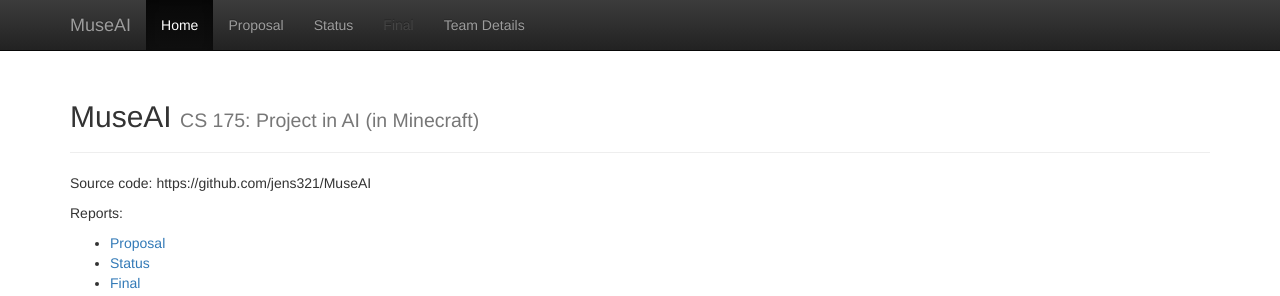
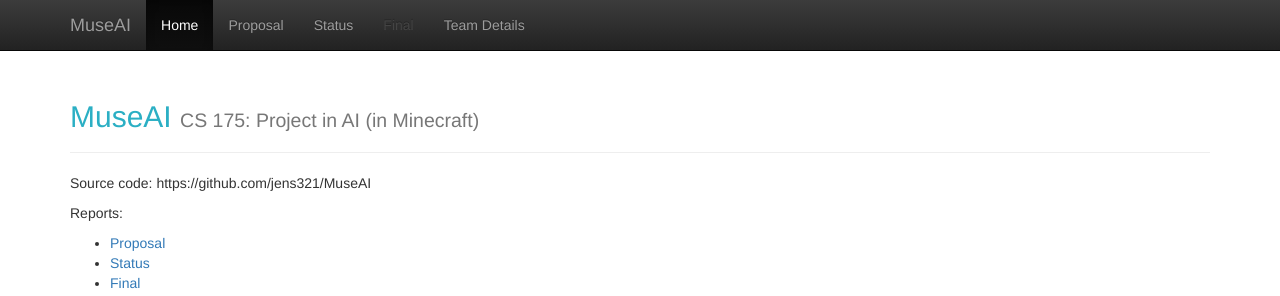
Before and after one commit to DylanAgiman/MuseAI, a Jekyll site: the page built from docs/index.md, in a window 1280 px wide. Shown: the top 296 px of the page. Built offline with Jekyll 4.4.1, drawn with Linux system fonts in a browser that asks for light colours.

Commit message:
Update custom.css

```diff
--- a/docs/css/custom.css
+++ b/docs/css/custom.css
@@ -37,3 +37,7 @@ body > .container {
 code {
   font-size: 80%;
 }
+
+.page-header h2 {
+  color: #2bafc4;
+}
```
